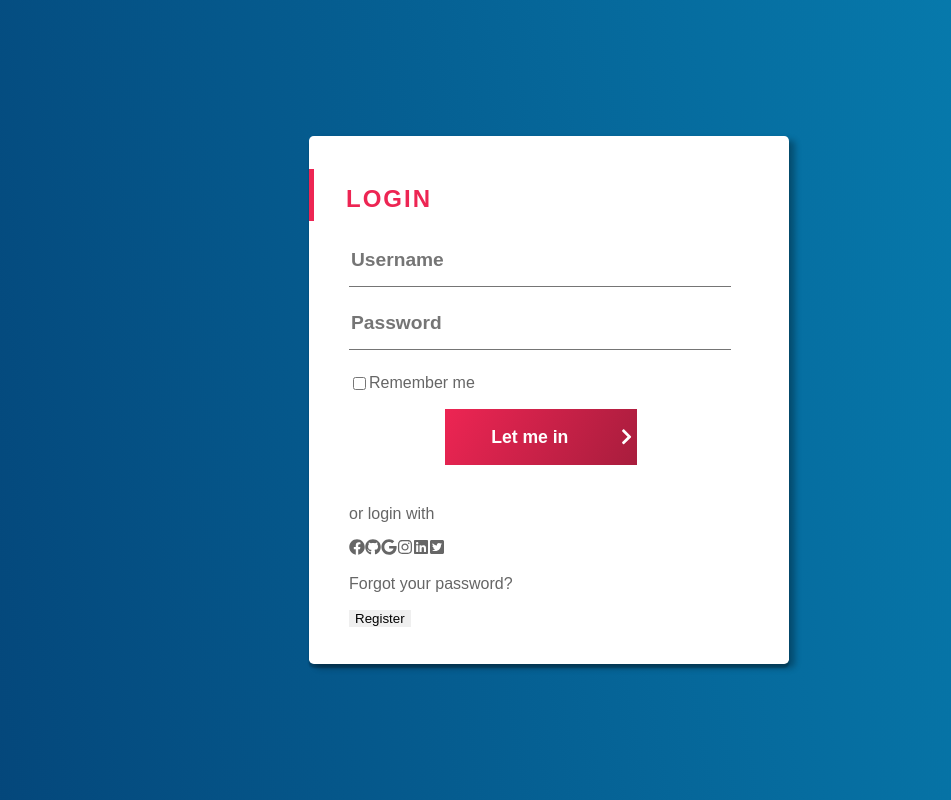
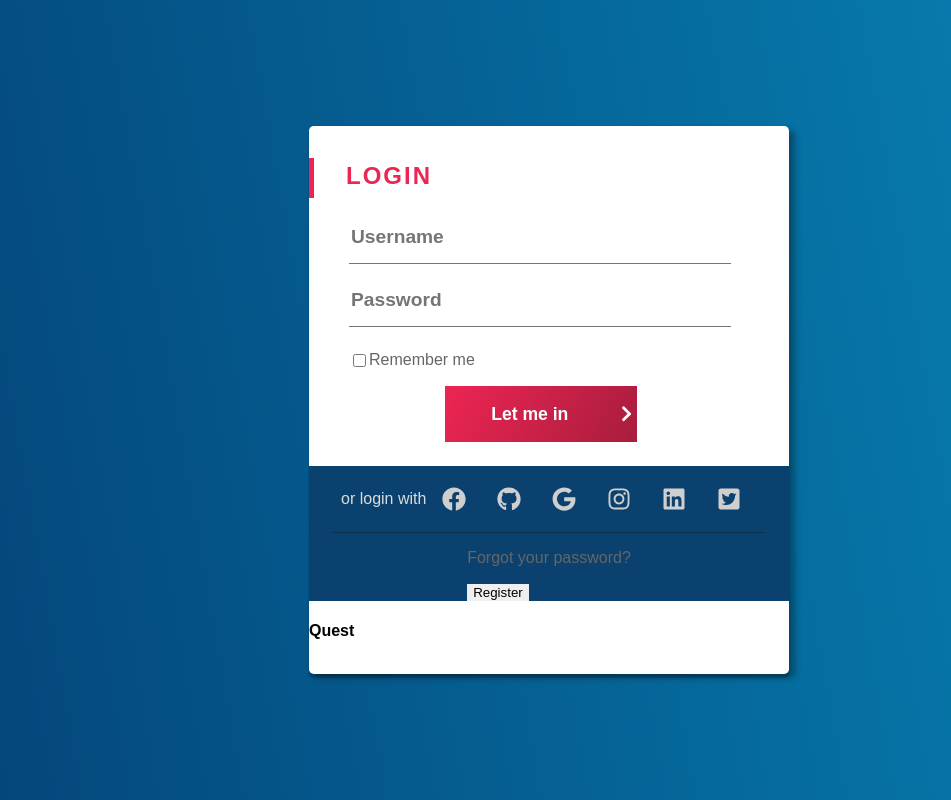
Before and after one commit to cziem/quest, a React (Create React App) app: page / in a window 1280 px wide. Shown: the whole page, without its empty margins (91-1042 px from the left). Built offline with nearby package versions, Linux system fonts and the light colour scheme.

Commit message:
Styled social icons

```diff
--- a/src/components/Login.js
+++ b/src/components/Login.js
@@ -57,15 +57,17 @@ export default class Login extends Component {
               Let me in <FaChevronRight className="arrow-right"/>
             </button>
           </div>
-          <footer className="login__container">
-            <p>or login with</p>
+          <footer className="login__container-footer">
             <div className="socials">
-              <FaFacebook />
-              <FaGithub />
-              <FaGoogle />
-              <FaInstagram />
-              <FaLinkedin />
-              <FaTwitterSquare />
+              <p>or login with</p>
+              <div className="iconholder">
+                <FaFacebook className="social-icons"/>
+                <FaGithub className="social-icons"/>
+                <FaGoogle className="social-icons"/>
+                <FaInstagram className="social-icons"/>
+                <FaLinkedin className="social-icons"/>
+                <FaTwitterSquare className="social-icons"/>
+              </div>
             </div>
             <div className="extras">
               <p>Forgot your password?</p>
@@ -73,6 +75,7 @@ export default class Login extends Component {
             </div>
           </footer>
         </form>
+        <h4 className="quest">Quest</h4>
       </div>
     );
   }
--- a/src/styles/Login.css
+++ b/src/styles/Login.css
@@ -18,7 +18,7 @@ body
 
 .title
 {
-  padding: 1rem 0 .5rem 2rem;
+  padding: .2rem 0 .5rem 2rem;
   border-left: 5px solid #ed2553;
   color: #ed2553;
   text-transform: uppercase;
@@ -123,3 +123,50 @@ form
   cursor: pointer;
   transition: .2s ease;
 }
+
+.login__container-footer
+{
+  background: #0a416e;
+  display: flex;
+  flex-direction: column;
+  align-items: center;
+  justify-content: center;
+}
+
+.socials
+{
+  width: 90%;
+  display: flex;
+  box-sizing: border-box;
+  padding: .5rem;
+  justify-content: space-around;
+  align-items: center;
+  border-bottom: 1px solid #092d4b;
+}
+
+.socials p
+{
+  color: #dbdbdb;
+  font-weight: 500;
+}
+
+.iconholder
+{
+  display: flex;
+  justify-content: space-around;
+  flex-grow: 1
+}
+
+.social-icons
+{
+  color: #cfcfcf;
+  cursor: pointer;
+  font-size: 1.5rem;
+  transition: .2s ease-in-out;
+}
+
+.social-icons:hover
+{
+  color: white;
+  transform: scale(1.5);
+}
```
